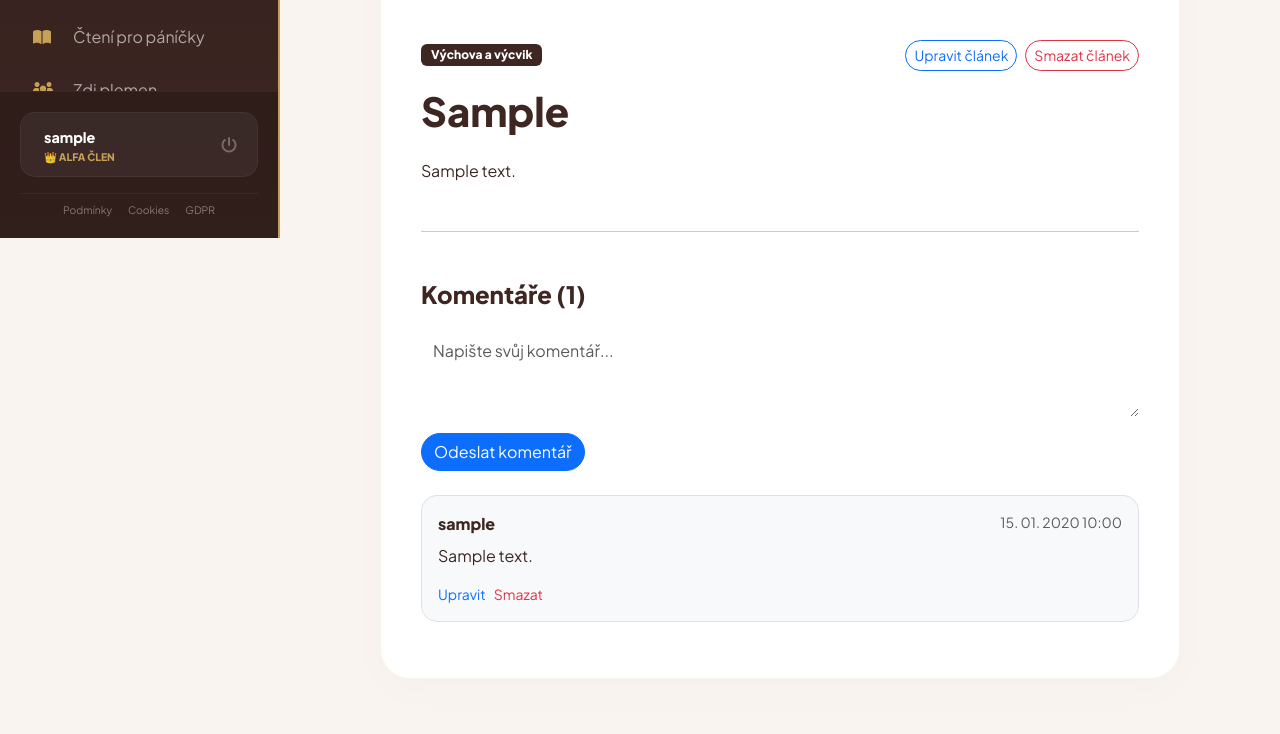
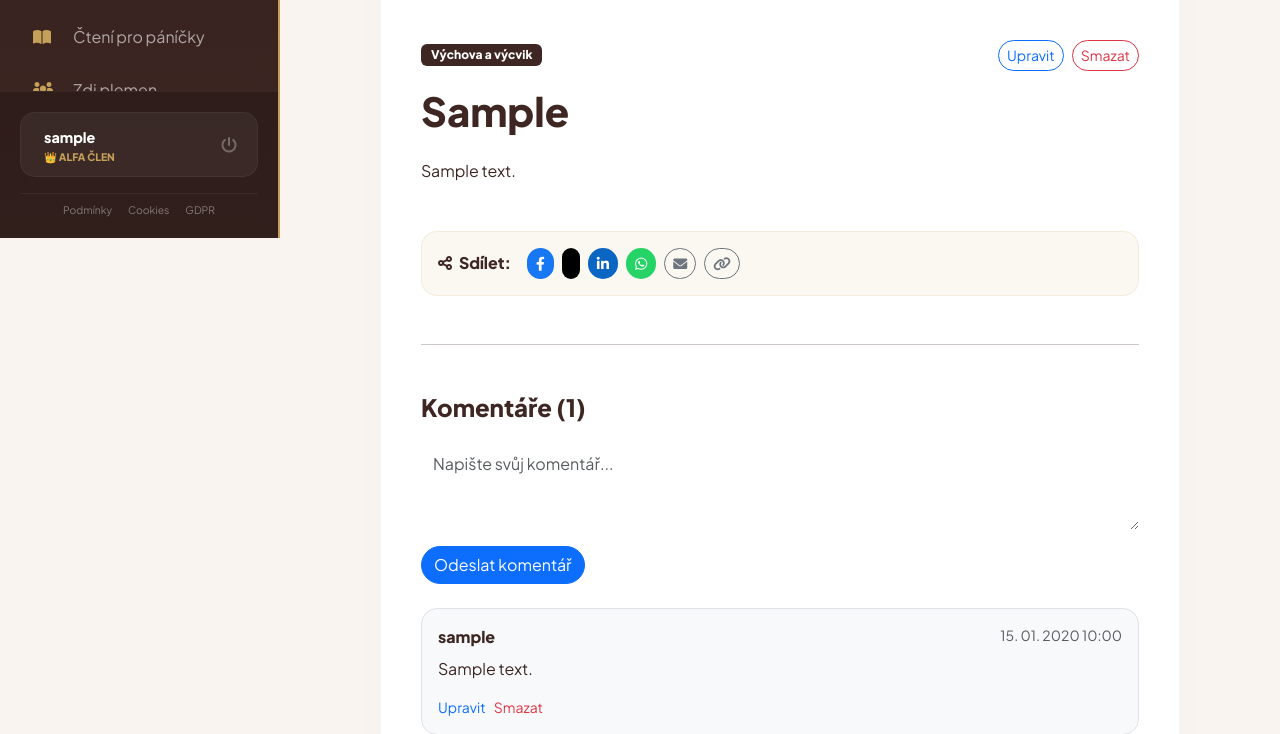
Before and after one commit to ikarivana/Pythonpes, a Django app: a page that uses home/templates/home/blog/blog_detail.html in a window 1280 px wide. Shown: the part 562-1296 px from the top of the page. Before the commit the page ends 1240 px from the top, so only its background shows below. Run offline with Django 5.2, Linux system fonts and the light colour scheme; a user stored in the database is signed in; tables that the repository leaves empty hold one stand-in row (values such as "Sample post").

Commit message:
sdileni clanku a nahled obrazku

```diff
--- a/home/templates/home/blog/blog_detail.html
+++ b/home/templates/home/blog/blog_detail.html
@@ -1,6 +1,23 @@
 {% extends 'home/base.html' %}
 
 {% block title %}{{ clanek.titulek }} | epes.online{% endblock %}
+
+{% block og_tags %}
+<meta property="og:type" content="article">
+<meta property="og:title" content="{{ clanek.titulek }}">
+<meta property="og:url" content="{{ request.build_absolute_uri }}">
+<meta property="og:description" content="{{ clanek.text|striptags|truncatewords:30 }}">
+
+{% if clanek.obrazek %}
+    {# Zajištění absolutní URL pomocí build_absolute_uri #}
+    <meta property="og:image" content="{{ request.scheme }}://{{ request.get_host }}{{ clanek.obrazek.url }}">
+    <meta property="og:image:width" content="1200">
+    <meta property="og:image:height" content="630">
+{% else %}
+    {# Ujistěte se, že toto URL je veřejně dostupné a vrací správný MIME type #}
+    <meta property="og:image" content="https://epes.online/static/images/og-default.jpg">
+{% endif %}
+{% endblock %}
 
 {% block content %}
 <div class="container py-4">
@@ -23,14 +40,28 @@
 
                 {% if user.is_superuser %}
                     <div class="d-flex gap-2">
-                        <a href="{% url 'clanek_uprav' clanek.slug %}" class="btn btn-sm btn-outline-primary rounded-pill">Upravit článek</a>
-                        <a href="{% url 'clanek_smaz' clanek.slug %}" class="btn btn-sm btn-outline-danger rounded-pill" onclick="return confirm('Smazat?')">Smazat článek</a>
+                        <a href="{% url 'clanek_uprav' clanek.slug %}" class="btn btn-sm btn-outline-primary rounded-pill">Upravit</a>
+                        <a href="{% url 'clanek_smaz' clanek.slug %}" class="btn btn-sm btn-outline-danger rounded-pill" onclick="return confirm('Smazat?')">Smazat</a>
                     </div>
                 {% endif %}
             </div>
 
             <h1 class="fw-bold mb-4">{{ clanek.titulek }}</h1>
             <div class="article-text-body mb-5">{{ clanek.text|safe }}</div>
+
+            <div class="article-share my-4 p-3 rounded-4" style="background: rgba(197, 160, 89, 0.08); border: 1px solid rgba(197, 160, 89, 0.15);">
+                <div class="d-flex flex-wrap align-items-center gap-2">
+                    <span class="fw-bold me-2" style="color: var(--mid-brown, #3e2723);"><i class="fas fa-share-alt me-1"></i> Sdílet:</span>
+
+                    <a href="https://www.facebook.com/sharer/sharer.php?u={{ request.build_absolute_uri|urlencode }}" target="_blank" class="btn btn-sm rounded-pill" style="background: #1877f2; color: white;"><i class="fab fa-facebook-f"></i></a>
+                    <a href="https://twitter.com/intent/tweet?url={{ request.build_absolute_uri|urlencode }}&text={{ clanek.titulek|urlencode }}" target="_blank" class="btn btn-sm rounded-pill" style="background: #000; color: white;"><i class="fab fa-x-twitter"></i></a>
+                    <a href="https://www.linkedin.com/sharing/share-offsite/?url={{ request.build_absolute_uri|urlencode }}" target="_blank" class="btn btn-sm rounded-pill" style="background: #0a66c2; color: white;"><i class="fab fa-linkedin-in"></i></a>
+                    <a href="https://wa.me/?text={{ clanek.titulek|urlencode }}%20{{ request.build_absolute_uri|urlencode }}" target="_blank" class="btn btn-sm rounded-pill" style="background: #25d366; color: white;"><i class="fab fa-whatsapp"></i></a>
+                    <a href="mailto:?subject={{ clanek.titulek|urlencode }}&body=Podívej se na: {{ request.build_absolute_uri|urlencode }}" class="btn btn-sm btn-outline-secondary rounded-pill"><i class="fas fa-envelope"></i></a>
+                    <button type="button" class="btn btn-sm btn-outline-secondary rounded-pill copy-link-btn" data-url="{{ request.build_absolute_uri }}"><i class="fas fa-link"></i></button>
+                    <button type="button" class="btn btn-sm btn-outline-dark rounded-pill d-md-none share-native-btn" style="display: none;"><i class="fas fa-share-nodes"></i></button>
+                </div>
+            </div>
 
             <hr class="my-5">
             <h4 class="fw-bold mb-4">Komentáře ({{ komentare.count }})</h4>
@@ -54,8 +85,8 @@
 
                         {% if user == komentar.autor or user.is_superuser %}
                             <div class="d-flex gap-2">
-                                <a href="{% url 'upravit_komentar' komentar.pk %}" class="text-decoration-none small">Upravit</a>
-                                <a href="/komentar/smazat/{{ komentar.pk }}/" class="text-decoration-none small text-danger" onclick="return confirm('Opravdu chcete tento komentář smazat?')">Smazat</a>
+                               <a href="{% url 'upravit_komentar' komentar.pk %}" class="text-decoration-none small">Upravit</a>
+                               <a href="{% url 'smazat_komentar' komentar.pk %}" class="text-decoration-none small text-danger" onclick="return confirm('Opravdu smazat?')">Smazat</a>
                             </div>
                         {% endif %}
                     </div>
@@ -66,4 +97,27 @@
         </div>
     </article>
 </div>
+
+<script>
+document.querySelector('.copy-link-btn')?.addEventListener('click', function() {
+    const url = this.dataset.url;
+    navigator.clipboard.writeText(url).then(() => {
+        const icon = this.querySelector('i');
+        icon.className = 'fas fa-check';
+        setTimeout(() => { icon.className = 'fas fa-link'; }, 2000);
+    });
+});
+
+if (navigator.share) {
+    const nativeBtn = document.querySelector('.share-native-btn');
+    nativeBtn.style.display = 'inline-block';
+    nativeBtn.addEventListener('click', () => {
+        navigator.share({
+            title: '{{ clanek.titulek|escapejs }}',
+            text: '{{ clanek.titulek|escapejs }}',
+            url: '{{ request.build_absolute_uri|escapejs }}'
+        }).catch(err => console.log('Sdílení zrušeno'));
+    });
+}
+</script>
 {% endblock %}
--- a/pes/settings.py
+++ b/pes/settings.py
@@ -27,7 +27,7 @@ load_dotenv()
 SECRET_KEY = os.getenv('SECRET_KEY', default='django-insecure-1pv+(%pqb466r@7*-l7wr0skdytrs**6d1sqlkx0mh_jp0%sjp')
 
 # SECURITY WARNING: don't run with debug turned on in production!
-DEBUG = False
+DEBUG = True
 
 
 ALLOWED_HOSTS = ['epes-8717.rostiapp.cz', 'www.epes.online', 'epes.online', '127.0.0.1', 'localhost']
```
